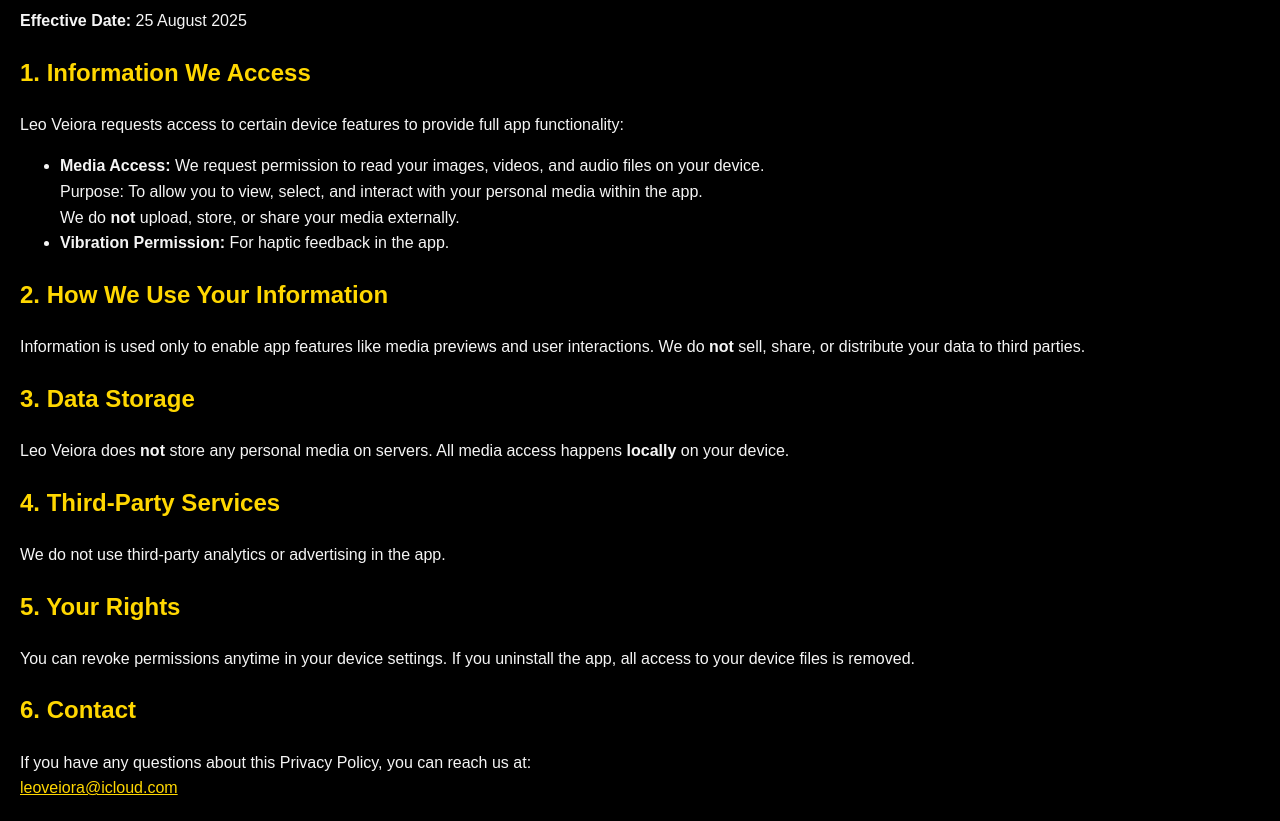
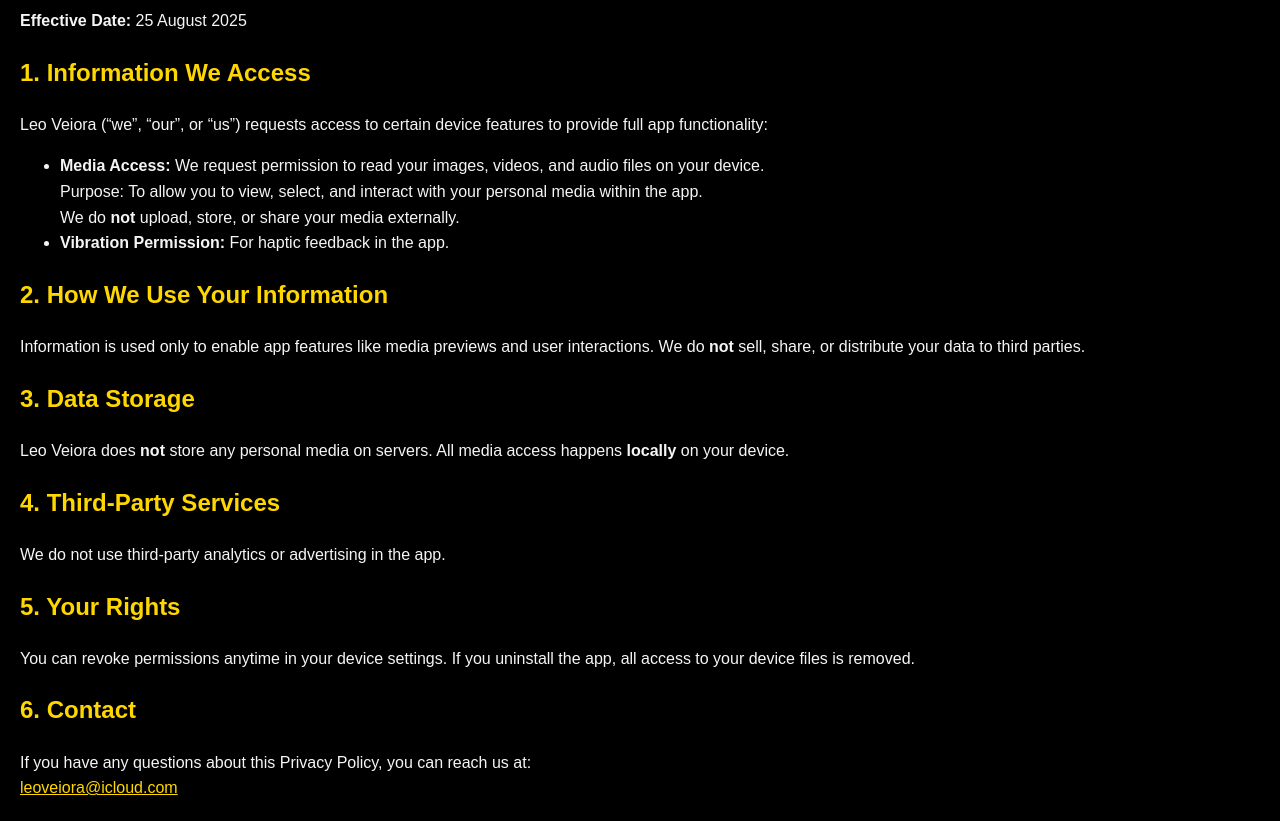
Before and after one commit to LeoVeiora/leo-veiora-privacy, a plain HTML site: page index.html in a window 1280 px wide. Shown: the part 86-907 px from the top of the page. Drawn offline with Linux system fonts and the light colour scheme.

Commit message:
Update index.html

```diff
--- a/index.html
+++ b/index.html
@@ -12,15 +12,12 @@
             margin: 20px;
             line-height: 1.6;
         }
-
         h1, h2 {
             color: #FFD700; /* gold accent */
         }
-
         a {
             color: #FFD700;
         }
-
         section {
             margin-bottom: 20px;
         }
@@ -32,13 +29,11 @@
 
     <section>
         <h2>1. Information We Access</h2>
-        <p>Leo Veiora requests access to certain device features to provide full app functionality:</p>
+        <p>Leo Veiora (“we”, “our”, or “us”) requests access to certain device features to provide full app functionality:</p>
         <ul>
-            <li>
-                <strong>Media Access:</strong> We request permission to read your images, videos, and audio files on your device.
+            <li><strong>Media Access:</strong> We request permission to read your images, videos, and audio files on your device.
                 <br>Purpose: To allow you to view, select, and interact with your personal media within the app.
-                <br>We do <strong>not</strong> upload, store, or share your media externally.
-            </li>
+                <br>We do <strong>not</strong> upload, store, or share your media externally.</li>
             <li><strong>Vibration Permission:</strong> For haptic feedback in the app.</li>
         </ul>
     </section>
@@ -65,10 +60,8 @@
 
     <section>
         <h2>6. Contact</h2>
-        <p>
-            If you have any questions about this Privacy Policy, you can reach us at: <br>
-            <a href="mailto:leoveiora@icloud.com">leoveiora@icloud.com</a>
-        </p>
+        <p>If you have any questions about this Privacy Policy, you can reach us at: <br>
+        <a href="mailto:leoveiora@icloud.com">leoveiora@icloud.com</a></p>
     </section>
 </body>
 </html>
```
